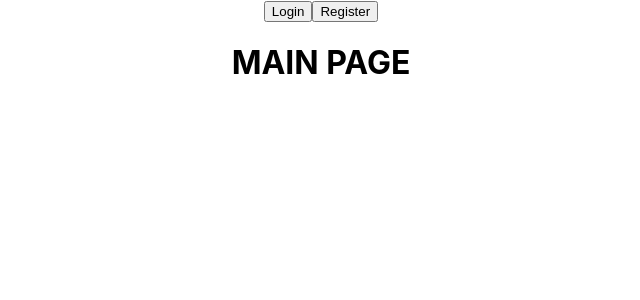
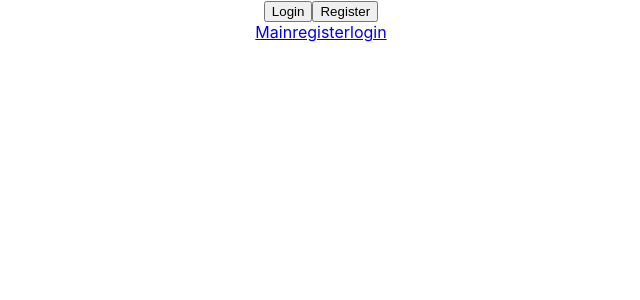
Before and after one commit to kaiuliia/well_being_frontend, a React (Create React App) app: page /main in a window 1280 px wide. Shown: the top 300 px of the page, without its empty margins (319-959 px from the left). Built offline with nearby package versions, Linux system fonts and the light colour scheme.

Commit message:
upd router

```diff
--- a/src/components/mainpage.tsx
+++ b/src/components/mainpage.tsx
@@ -1,4 +1,5 @@
 import React, { useState, useEffect } from "react";
+import { NavLink } from "react-router-dom";
 
 interface Props {}
 
@@ -7,77 +8,18 @@
   password: string;
 }
 export function MainPage(props: Props) {
-  // const [email, setEmail] = useState("");
-  // const [password, setPassword] = useState("");
-  // const [statusMessage, setStatusMessage] = useState("");
-  //
-  // // States for checking the errors
-  // const [submitted, setSubmitted] = useState(false);
-  // const [error, setError] = useState(false);
-  //
-  // const sendData = async (user: User) => {
-  //   const response = await fetch("http://localhost:9090/login", {
-  //     method: "POST",
-  //     headers: { "Content-type": "application/json" },
-  //     body: JSON.stringify(user),
-  //   });
-  //   if (response.status > 299) {
-  //     const error = await response.json();
-  //     setStatusMessage(error.error);
-  //   } else {
-  //     const message = await response.json();
-  //     setStatusMessage(message.name);
-  //   }
-  // };
-  //
-  // const handleEmailChange = (e: React.ChangeEvent<HTMLInputElement>) => {
-  //   setEmail(e.target.value);
-  // };
-  //
-  // const handlePasswordChange = (e: React.ChangeEvent<HTMLInputElement>) => {
-  //   setPassword(e.target.value);
-  // };
-  //
-  // const handleSubmit = async (e: React.FormEvent<HTMLFormElement>) => {
-  //   e.preventDefault();
-  //
-  //   if (email && password) {
-  //     await sendData({ email: email, password: password });
-  //     setEmail("");
-  //     setPassword("");
-  //   }
-  //
-  //   if (email === "" || password === "") {
-  //     setError(true);
-  //   } else {
-  //     setSubmitted(true);
-  //     setError(false);
-  //   }
-  // };
-
   return (
-    <div>
-      <h1>MAIN PAGE</h1>
-      {/*<form*/}
-      {/*  onSubmit={handleSubmit}*/}
-      {/*  style={{ display: props.visible ? "block" : "none" }}*/}
-      {/*>*/}
-      {/*  <h3>E-mail:</h3>*/}
-      {/*  <input onChange={handleEmailChange} value={email} type="email" />*/}
-      {/*  <br></br>*/}
-      {/*  <h3>Password:</h3>*/}
-      {/*  <input*/}
-      {/*    onChange={handlePasswordChange}*/}
-      {/*    value={password}*/}
-      {/*    type="password"*/}
-      {/*  />*/}
-      {/*  <br></br>*/}
-      {/*  <button className="btn" type="submit">*/}
-      {/*    Log in*/}
-      {/*  </button>*/}
-      {/*  <p>{statusMessage}</p>*/}
-      {/*</form>*/}
-    </div>
+    <nav>
+      <NavLink to="/main" className="nav-link">
+        Main
+      </NavLink>
+      <NavLink to="/register" className="nav-link">
+        register
+      </NavLink>
+      <NavLink to="/register" className="nav-link">
+        login
+      </NavLink>
+    </nav>
   );
 }
 
```
